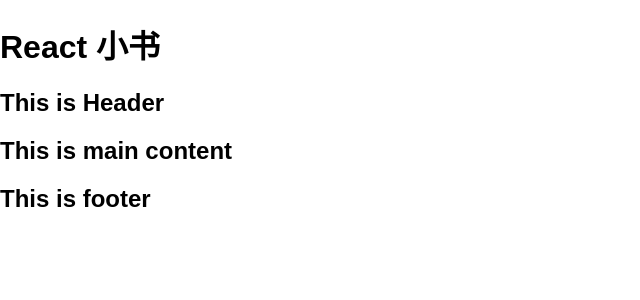
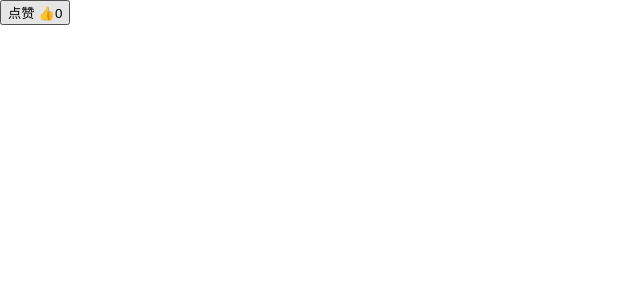
Before and after one commit to kmsheng/react-naive-book-katas, a React (Create React App) app in the folder hello-react/: page / in a window 1280 px wide. Shown: the top 300 px of the page, without its empty margins (0-640 px from the left). Built offline with nearby package versions, Linux system fonts and the light colour scheme.

Commit message:
add sample for setState function

```diff
--- a/hello-react/src/index.js
+++ b/hello-react/src/index.js
@@ -3,46 +3,30 @@
 import registerServiceWorker from './registerServiceWorker';
 import './index.css';
 
-class Title extends Component {
+class LikeButton extends Component {
+  constructor () {
+    super()
+    this.state = {
+      name: 'Tomy',
+      isLiked: false,
+      count: 0
+    }
+  }
 
-  handleClickOnTitle = (e) => {
-    console.log('clicked on title.');
-  };
+  handleClickOnLikeButton () {
+    this.setState({
+      isLiked: !this.state.isLiked
+    })
+    this.setState((prevState) => ({count: prevState.count + 1}));
+  }
 
   render () {
+    const {isLiked, count} = this.state;
     return (
-      <h1 onClick={this.handleClickOnTitle}>React 小书</h1>
-    )
-  }
-}
-
-class Header extends Component {
-  render () {
-    return (
-    <div>
-      <Title />
-      <h2>This is Header</h2>
-    </div>
-    )
-  }
-}
-
-class Main extends Component {
-  render () {
-    return (
-    <div>
-      <h2>This is main content</h2>
-    </div>
-    )
-  }
-}
-
-class Footer extends Component {
-  render () {
-    return (
-    <div>
-      <h2>This is footer</h2>
-    </div>
+      <button onClick={this.handleClickOnLikeButton.bind(this)}>
+        {isLiked ? '取消' : '点赞'} 👍
+        {count}
+      </button>
     )
   }
 }
@@ -51,9 +35,7 @@
   render () {
     return (
       <div>
-        <Header />
-        <Main />
-        <Footer />
+        <LikeButton />
       </div>
     )
   }
```
